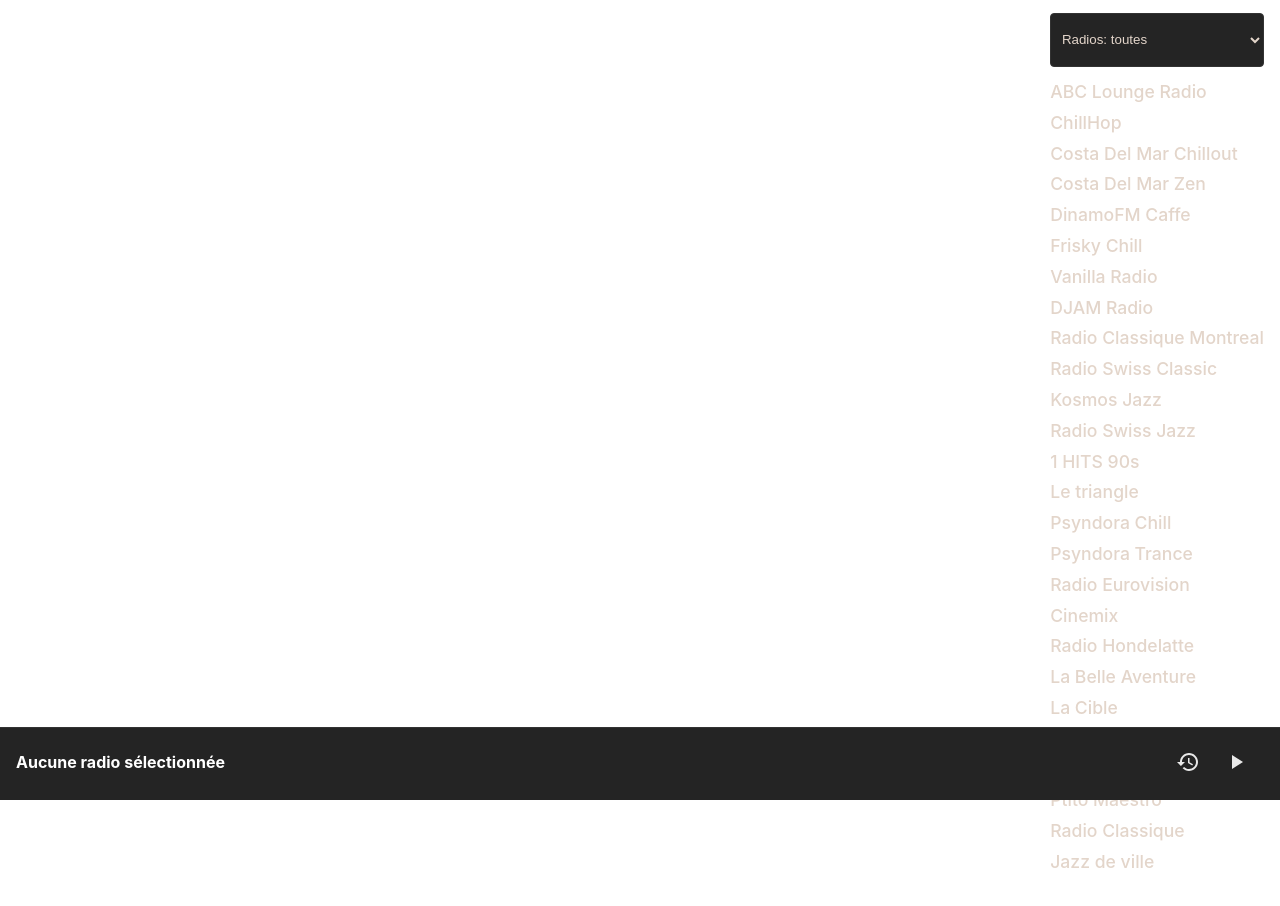
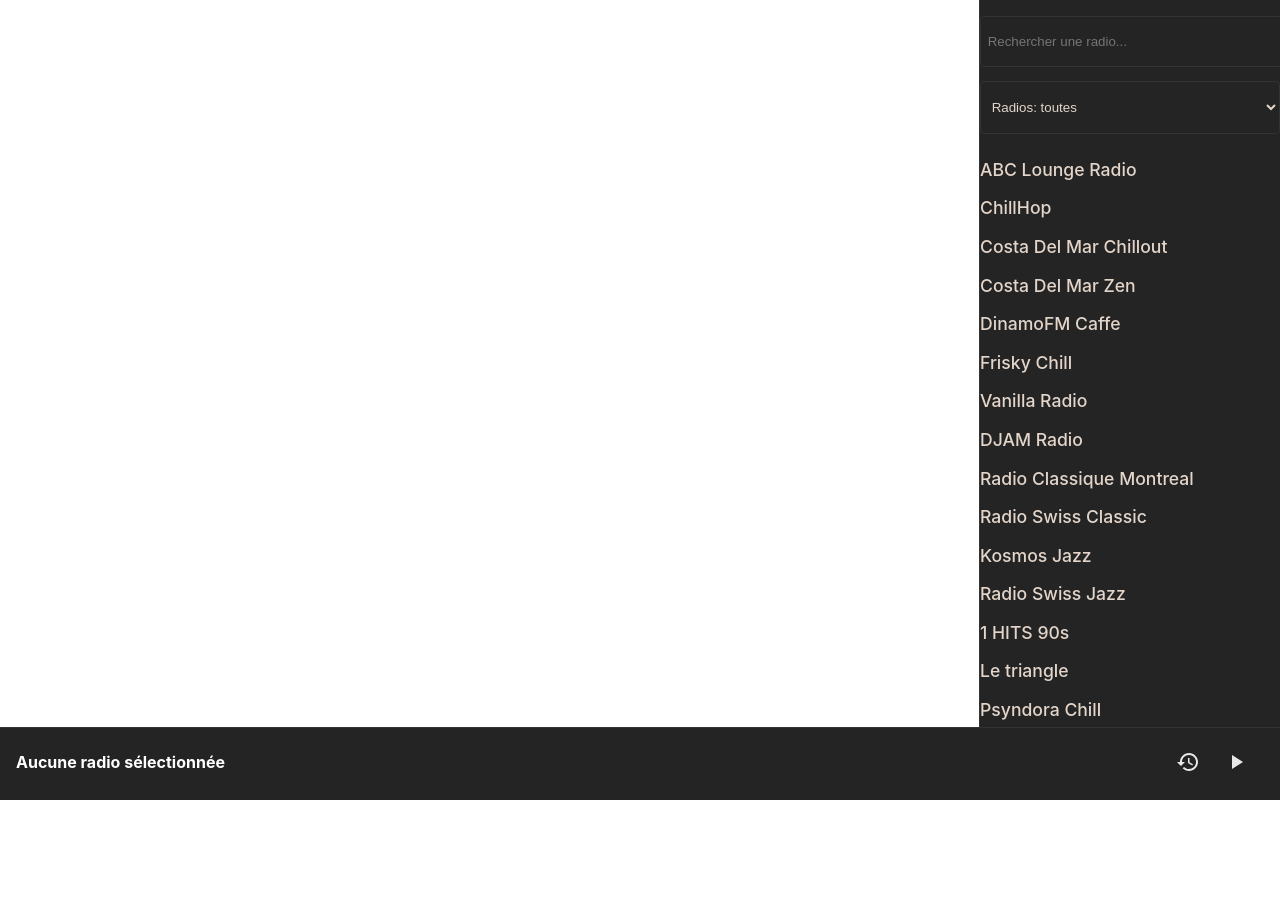
Before and after one commit to jvk88511334/radio, a React (Vite) app: page / in a window 1280 px wide. Shown: the top 906 px of the page. After the commit the page ends 800 px from the top, so only its background shows below. Built offline with nearby package versions, Linux system fonts and the light colour scheme.

Commit message:
- Amélioration du défilement - Champ de recherche des radios

```diff
--- a/src/components/RadioPlayer.jsx
+++ b/src/components/RadioPlayer.jsx
@@ -1,4 +1,4 @@
-import React, { useState, useEffect, useCallback } from 'react';
+import React, { useState, useEffect } from 'react';
 import Countdown from 'react-countdown';
 import { useAudio } from '../AudioContext.jsx';
 
@@ -14,8 +14,6 @@
                 padding: '0.5em',
                 borderRadius: '4px',
                 width: '100%',
-                marginBottom: '1em',
-                marginTop: '1em',
                 height: '4em'
             }}
         >
@@ -31,26 +29,44 @@
 
 const RadioList = ({ radios, onRadioSelect }) => {
     const [selectedGenre, setSelectedGenre] = useState("");
+    const [searchTerm, setSearchTerm] = useState("");
 
-    // Extraire tous les genres uniques des radios
     const genres = [...new Set(radios.map(radio => radio.genre))];
 
-    // Filtrer les radios en fonction du genre sélectionné
-    const filteredRadios = selectedGenre
-        ? radios.filter(radio => radio.genre === selectedGenre)
-        : radios;
+    const filteredRadios = radios
+        .filter(radio => !selectedGenre || radio.genre === selectedGenre)
+        .filter(radio => radio.name.toLowerCase().includes(searchTerm.toLowerCase()));
 
     if (!Array.isArray(radios) || radios.length === 0) {
         return <p>Aucune radio disponible</p>;
     }
 
     return (
-        <div style={{ position: 'absolute', right: '1em', top: '0' }}>
+        <div style={{ height: '100%', overflow: 'hidden', display: 'flex', flexDirection: 'column' }}>
+            <div style={{position: 'sticky', top: 0, zIndex: 1, background: '#242424', padding: '1em 0'}}>
+                <input
+                    type="text"
+                    placeholder="Rechercher une radio..."
+                    value={searchTerm}
+                    onChange={(e) => setSearchTerm(e.target.value)}
+                    style={{
+                        background: '#242424',
+                        color: '#e3d5ca',
+                        border: '1px solid #333333',
+                        padding: '0.5em',
+                        borderRadius: '4px',
+                        width: '100%',
+                        height: '2.7em',
+                        marginBottom: '1em'
+                    }}
+                />
                 <GenreSelector
                     genres={genres}
                     selectedGenre={selectedGenre}
                     onGenreChange={setSelectedGenre}
                 />
+            </div>
+            <div style={{overflowY: 'auto', flex: 1, paddingBottom: '3em'}}>
                 {filteredRadios.map(radio => (
                     <div key={radio.id}>
                         <button
@@ -60,8 +76,7 @@
                                 cursor: 'pointer',
                                 background: 'none',
                                 border: 'none',
-                            padding: 0,
-                            marginBottom: '0.5em',
+                                padding: '0.5em 0',
                                 fontSize: '1.1em',
                                 textAlign: 'left',
                                 width: '100%'
@@ -71,11 +86,10 @@
                         </button>
                     </div>
                 ))}
-            <div style={{ marginTop: '5em'}}></div>
+            </div>
         </div>
     );
 };
-
 
 const PlayIcon = () => (
     <svg width="24" height="24" viewBox="0 0 24 24" fill="none" xmlns="http://www.w3.org/2000/svg">
@@ -117,7 +131,6 @@
     const [timerState, setTimerState] = useState(0);
     const [countdownDate, setCountdownDate] = useState(null);
 
-    // Effet pour mettre à jour le titre de l'onglet
     useEffect(() => {
         if (currentRadio && isPlaying) {
             document.title = `▶ ${currentRadio.name}`;
@@ -125,7 +138,6 @@
             document.title = 'Radio Player';
         }
 
-        // Nettoyage : remettre le titre original quand le composant est démonté
         return () => {
             document.title = 'Radio Player';
         };
@@ -149,7 +161,7 @@
                 duration = 30 * 60 * 1000; // 30 minutes en millisecondes
                 break;
             case 2:
-                duration = 60 * 60 * 1000; // 60 minutes en millisecondes
+                duration = 60 * 60 * 1000;
                 break;
             case 0:
                 setCountdownDate(null);
@@ -206,7 +218,18 @@
 
     return (
         <>
+            <div style={{
+                position: 'fixed',
+                top: 0,
+                right: 0,
+                bottom: '48px',
+                width: '300px',
+                background: DARK_BACKGROUND,
+                borderLeft: `1px solid ${DARK_BORDER}`,
+                overflowY: 'auto'
+            }}>
                 <RadioList radios={radios} onRadioSelect={playRadio} />
+            </div>
             <div style={playerStyle}>
                 <div style={{
                     display: 'flex',
--- a/src/data/radios.json
+++ b/src/data/radios.json
@@ -32,8 +32,8 @@
     { "id": 21, "name": "Best 92.6 Athens", "genre": "Techno", "streamUrl": "https://best.live24.gr/best1222" },
     { "id": 22, "name": "Ibiza Live Radio", "genre": "Techno", "streamUrl": "https://streams.radio.co/sdc9cfaf77/listen" },
     { "id": 23, "name": "Ptito Maestro", "genre": "Classic", "streamUrl": "https://radiostreaming.ert.gr/ert-trito-maestro" },
-    { "id": 23, "name": "Radio Classique", "genre": "Classic", "streamUrl": "https://radioclassique.ice.infomaniak.ch/radioclassique-high.mp3" },
-    { "id": 24, "name": "Jazz de ville", "genre": "Jazz", "streamUrl": "https://onair22.xdevel.com/proxy/xautocloud_1kha_423?mp=/stream" }
+    { "id": 24, "name": "Radio Classique", "genre": "Classic", "streamUrl": "https://radioclassique.ice.infomaniak.ch/radioclassique-high.mp3" },
+    { "id": 25, "name": "Jazz de ville", "genre": "Jazz", "streamUrl": "https://onair22.xdevel.com/proxy/xautocloud_1kha_423?mp=/stream" }
   ],
   "listeB": []
 }
```
Lines whose indentation alone changed are shown as unchanged.
